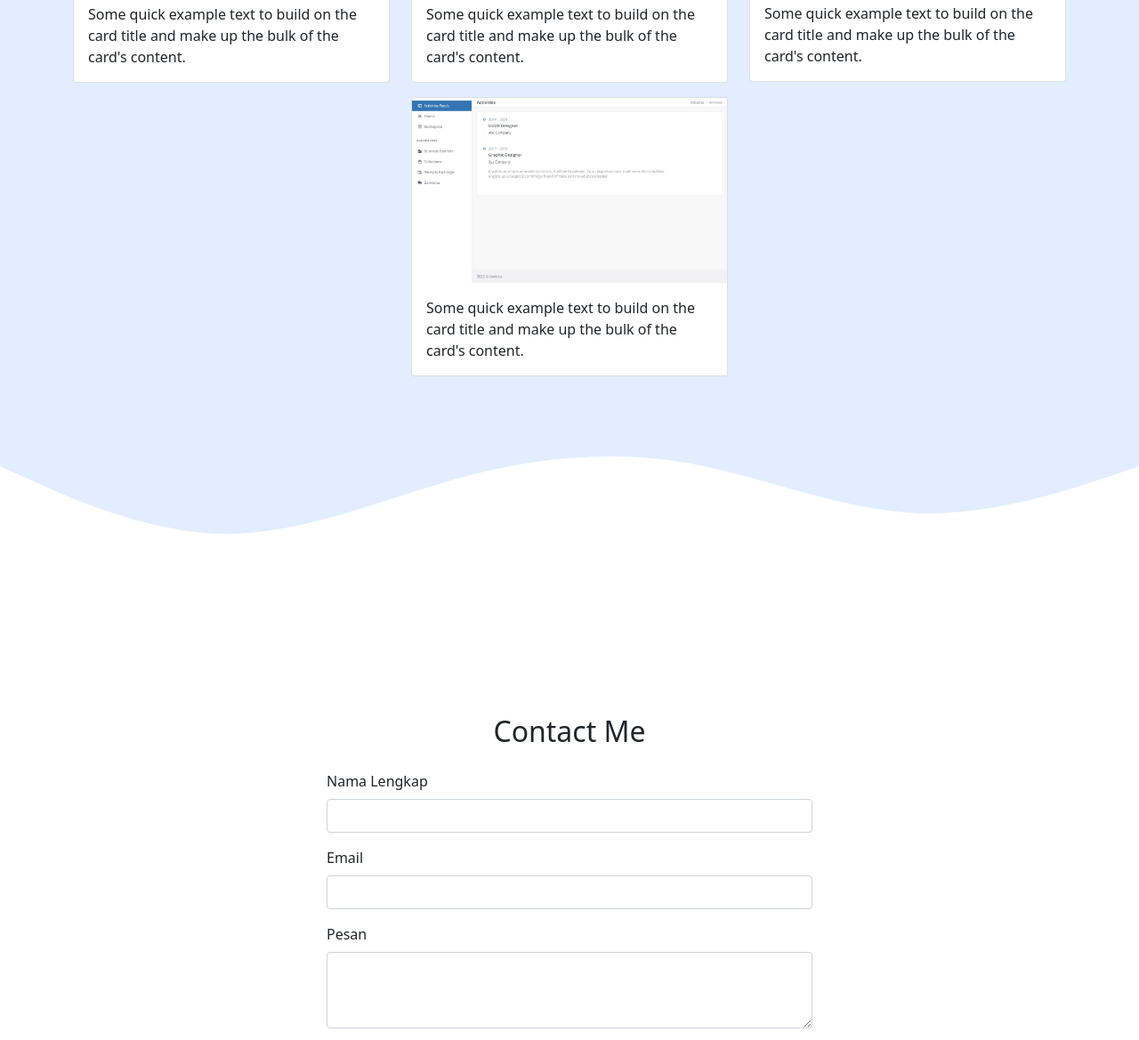
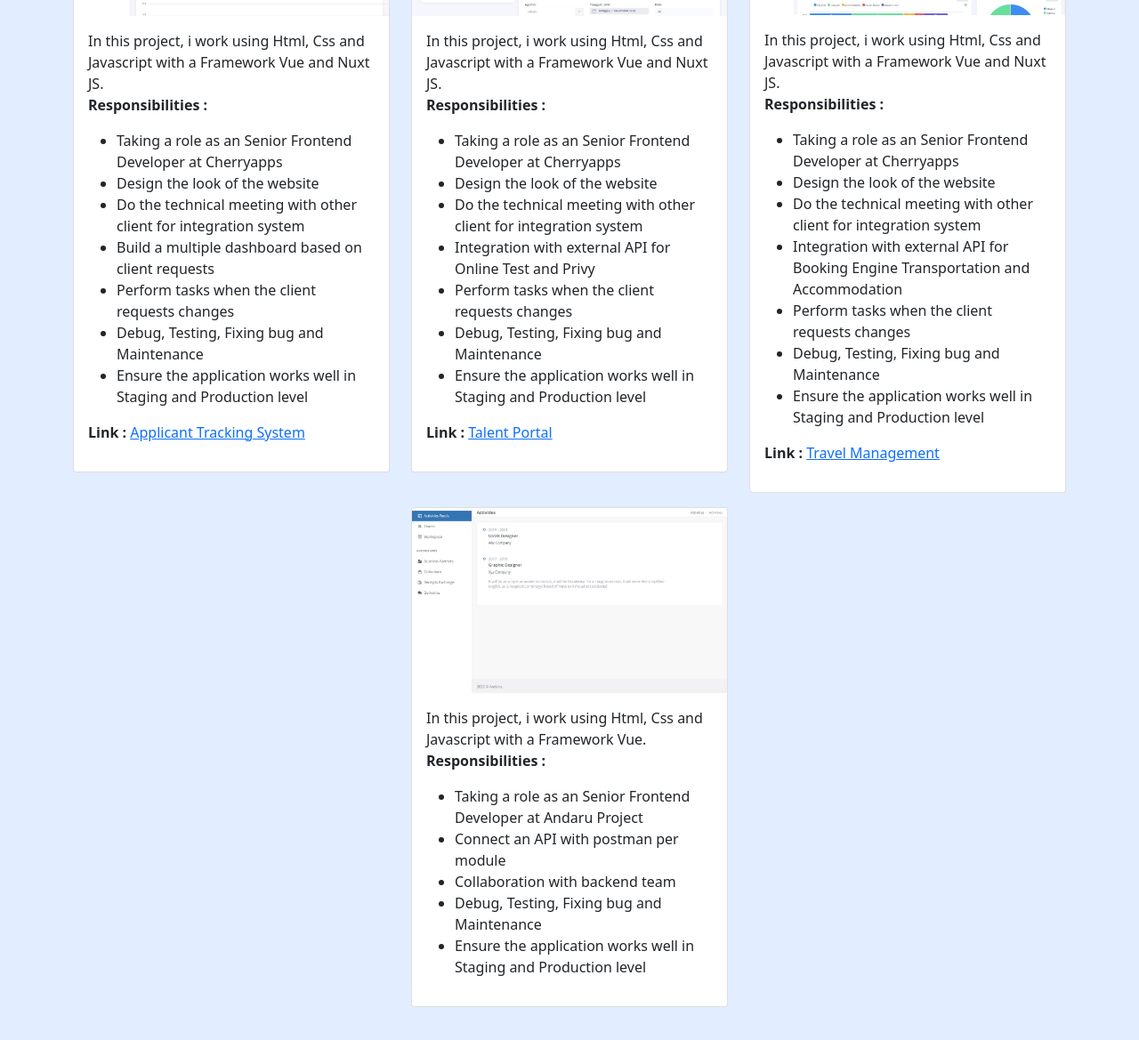
Before and after one commit to sir-raiban/MyPortofolio, a plain HTML site: page index.html in a window 1280 px wide. Shown: the part 1631-2800 px from the top of the page at 89% size. Drawn offline with nearby package versions, Linux system fonts and the light colour scheme.

Commit message:
menambahkan deskripsi projects

```diff
--- a/index.html
+++ b/index.html
@@ -76,7 +76,7 @@
         class="rounded-circle"
       />
       <h1 class="display-4">Arbain Akbar</h1>
-      <p class="lead">Programmer | Full Stack Developer</p>
+      <p class="lead">Senior | Frontend Developer</p>
       <svg xmlns="http://www.w3.org/2000/svg" viewBox="0 0 1440 320">
         <path
           fill="#ffffff"
@@ -98,15 +98,12 @@
           </div>
         </div>
         <div class="row justify-content-center fs-5 text-center">
-          <div class="col-md-4">
-            Lorem ipsum dolor sit amet consectetur adipisicing elit. Id dolorum
-            similique quam est, molestiae fuga sapiente fugiat nemo quidem
-            alias!
-          </div>
-          <div class="col-md-4">
-            Lorem, ipsum dolor sit amet consectetur adipisicing elit. Mollitia
-            id ullam quos voluptas, impedit, dolores quae perferendis modi sed
-            eligendi magnam quisquam neque veritatis nihil!
+          <div class="col-md-6">
+            Experienced Frontend Engineer with a demonstrated history of working
+            in the information technology and services industry. Skilled in
+            Javascript, React, Vue and NodeJs. Strong engineering professional
+            with a Bachelor's degree focused in Computer and Information Systems
+            Security/Information Assurance from STMIK Nusa Mandiri.
           </div>
         </div>
       </div>
@@ -140,8 +137,19 @@
               />
               <div class="card-body">
                 <p class="card-text">
-                  Some quick example text to build on the card title and make up
-                  the bulk of the card's content.
+                  <label>In this project, i work using Html, Css and Javascript with a Framework Vue and Nuxt JS.</label>
+
+                  <b>Responsibilities : </b>
+                  <ul style="list-style-type: disc">
+                    <li>Taking a role as an Senior Frontend Developer at Cherryapps</li>
+                    <li>Design the look of the website</li>
+                    <li>Do the technical meeting with other client for integration system</li>
+                    <li>Build a multiple dashboard based on client requests</li>
+                    <li>Perform tasks when the client requests changes</li>
+                    <li>Debug, Testing, Fixing bug and Maintenance</li>
+                    <li>Ensure the application works well in Staging and Production level</li>
+                  </ul>
+                  <b>Link : </b> <a href="http://ats.cherryapps.id/auth/sign-in" target="_blank">Applicant Tracking System</a>
                 </p>
               </div>
             </div>
@@ -155,8 +163,19 @@
               />
               <div class="card-body">
                 <p class="card-text">
-                  Some quick example text to build on the card title and make up
-                  the bulk of the card's content.
+                  <label>In this project, i work using Html, Css and Javascript with a Framework Vue and Nuxt JS.</label>
+
+                  <b>Responsibilities : </b>
+                  <ul style="list-style-type: disc">
+                    <li>Taking a role as an Senior Frontend Developer at Cherryapps</li>
+                    <li>Design the look of the website</li>
+                    <li>Do the technical meeting with other client for integration system</li>
+                    <li>Integration with external API for Online Test and Privy</li>
+                    <li>Perform tasks when the client requests changes</li>
+                    <li>Debug, Testing, Fixing bug and Maintenance</li>
+                    <li>Ensure the application works well in Staging and Production level</li>
+                  </ul>
+                  <b>Link : </b> <a href="http://talentportal.cherryapps.id/auth/signin" target="_blank">Talent Portal</a>
                 </p>
               </div>
             </div>
@@ -170,8 +189,19 @@
               />
               <div class="card-body">
                 <p class="card-text">
-                  Some quick example text to build on the card title and make up
-                  the bulk of the card's content.
+                  <label>In this project, i work using Html, Css and Javascript with a Framework Vue and Nuxt JS.</label>
+
+                  <b>Responsibilities : </b>
+                  <ul style="list-style-type: disc">
+                    <li>Taking a role as an Senior Frontend Developer at Cherryapps</li>
+                    <li>Design the look of the website</li>
+                    <li>Do the technical meeting with other client for integration system</li>
+                    <li>Integration with external API for Booking Engine Transportation and Accommodation</li>
+                    <li>Perform tasks when the client requests changes</li>
+                    <li>Debug, Testing, Fixing bug and Maintenance</li>
+                    <li>Ensure the application works well in Staging and Production level</li>
+                  </ul>
+                  <b>Link : </b> <a href="http://travelmanagement.cherryapps.id/" target="_blank">Travel Management</a>
                 </p>
               </div>
             </div>
@@ -185,8 +215,16 @@
               />
               <div class="card-body">
                 <p class="card-text">
-                  Some quick example text to build on the card title and make up
-                  the bulk of the card's content.
+                  <label>In this project, i work using Html, Css and Javascript with a Framework Vue.</label>
+
+                  <b>Responsibilities : </b>
+                  <ul style="list-style-type: disc">
+                    <li>Taking a role as an Senior Frontend Developer at Andaru Project</li>
+                    <li>Connect an API with postman per module</li>
+                    <li>Collaboration with backend team</li>
+                    <li>Debug, Testing, Fixing bug and Maintenance</li>
+                    <li>Ensure the application works well in Staging and Production level</li>
+                  </ul>
                 </p>
               </div>
             </div>
```
